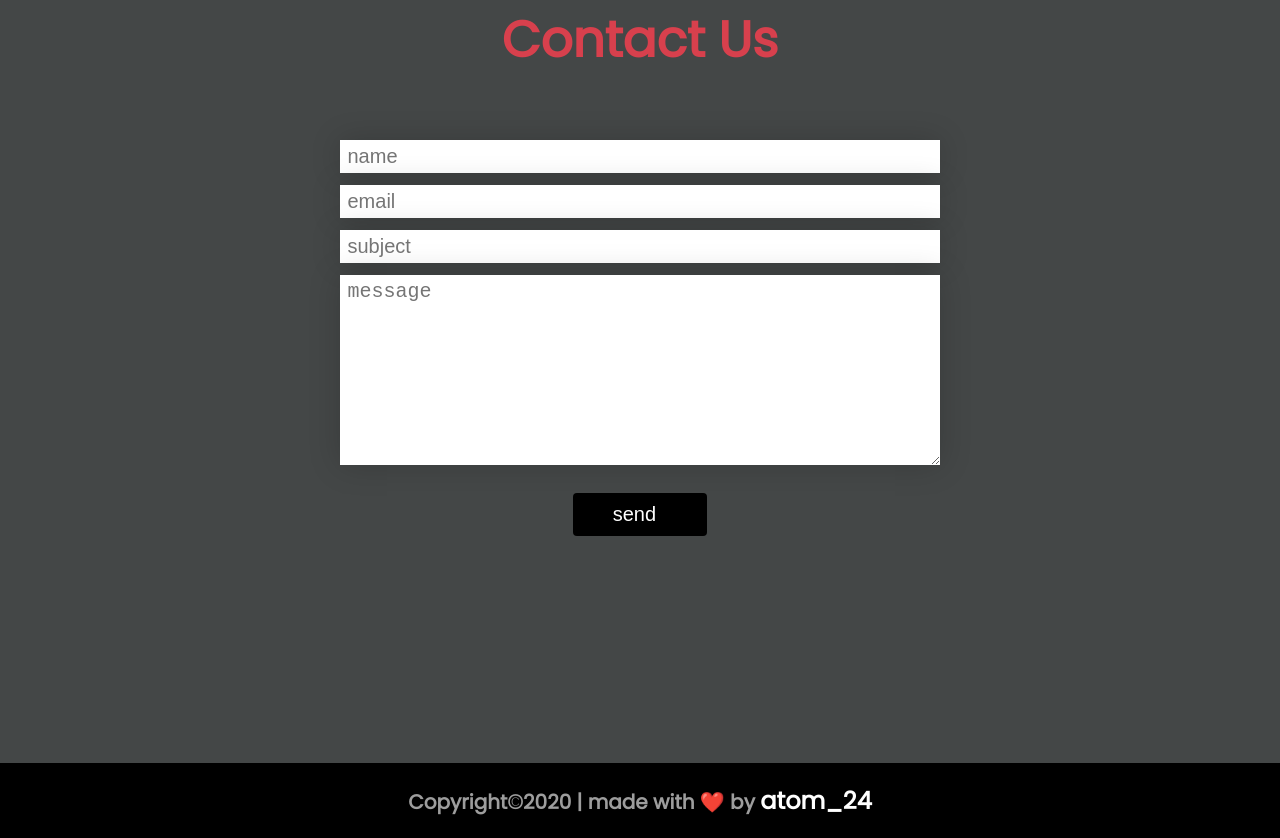
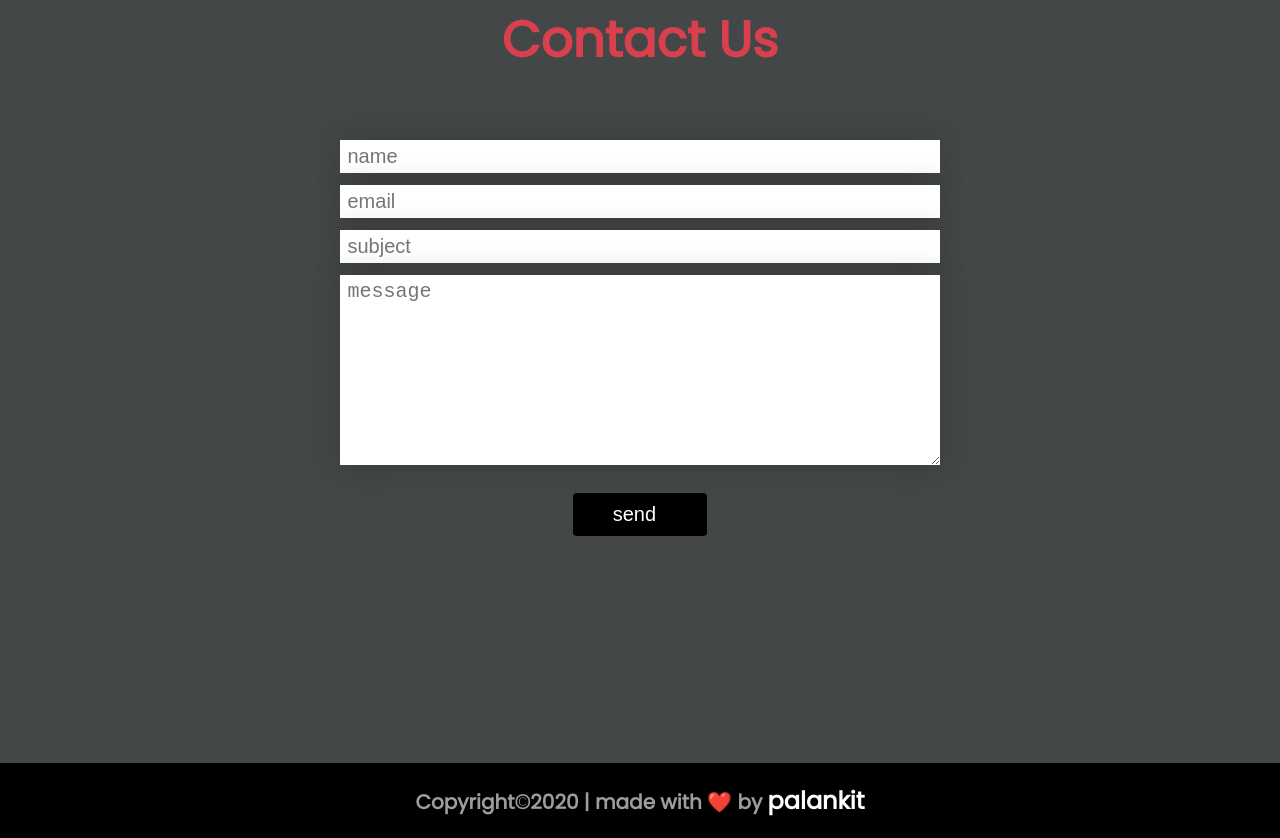
Before and after one commit to palankit942/donation, a website: page index.html in a window 1280 px wide. Shown: the part 1637-2475 px from the top of the page. Drawn offline with Linux system fonts and the light colour scheme; some icons are missing; a web font is replaced by a local one.

Commit message:
Update index.html

```diff
--- a/index.html
+++ b/index.html
@@ -113,7 +113,7 @@
       </form>
     </section>
     <footer>
-      <h1>Copyright&copy;2020 | made with ❤️ by <span>atom_24</span></h1>
+      <h1>Copyright&copy;2020 | made with ❤️ by <span>palankit</span></h1>
     </footer>
     <!-----------x---------- Contact -----------x----------->
 
```
